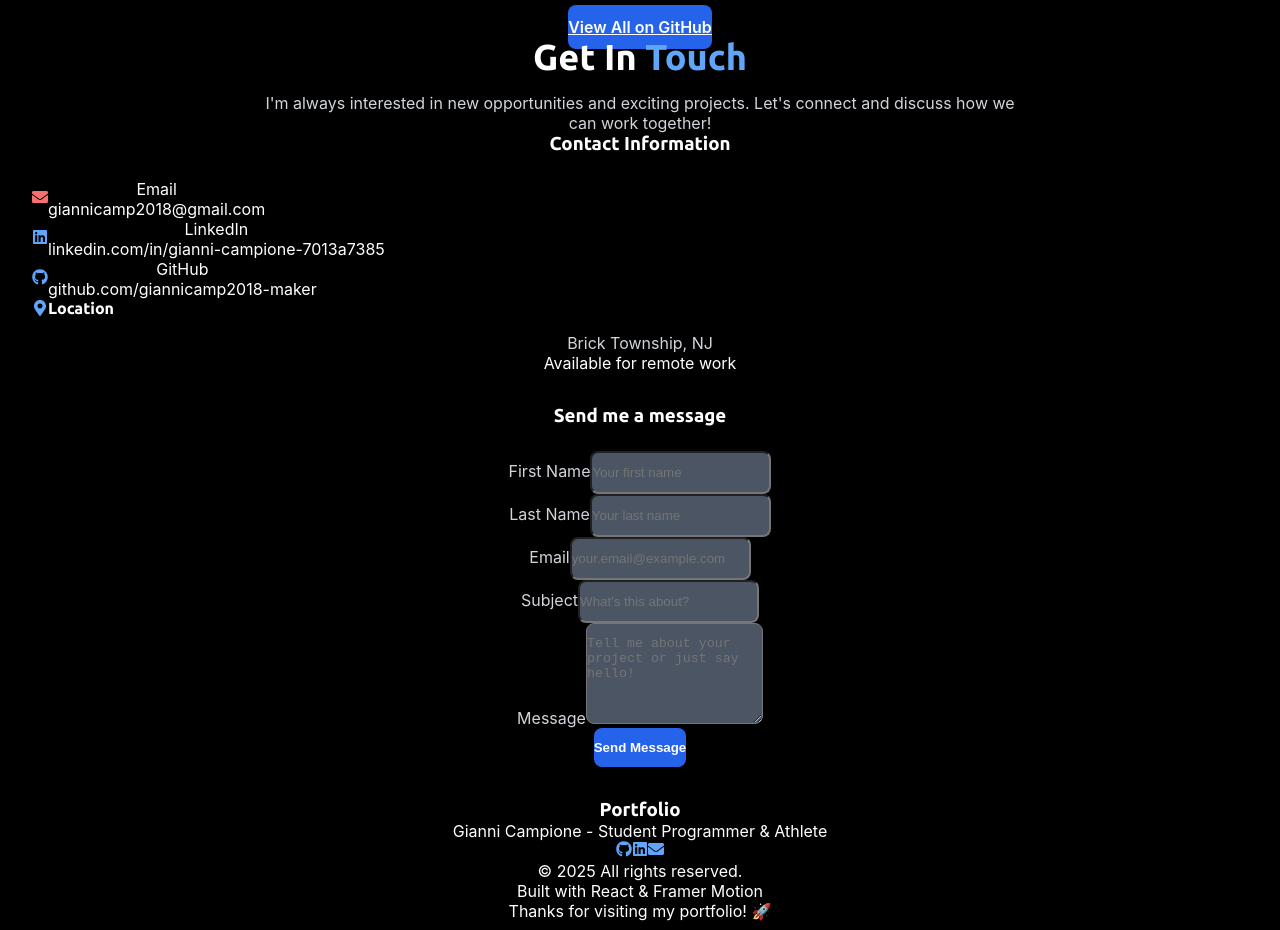
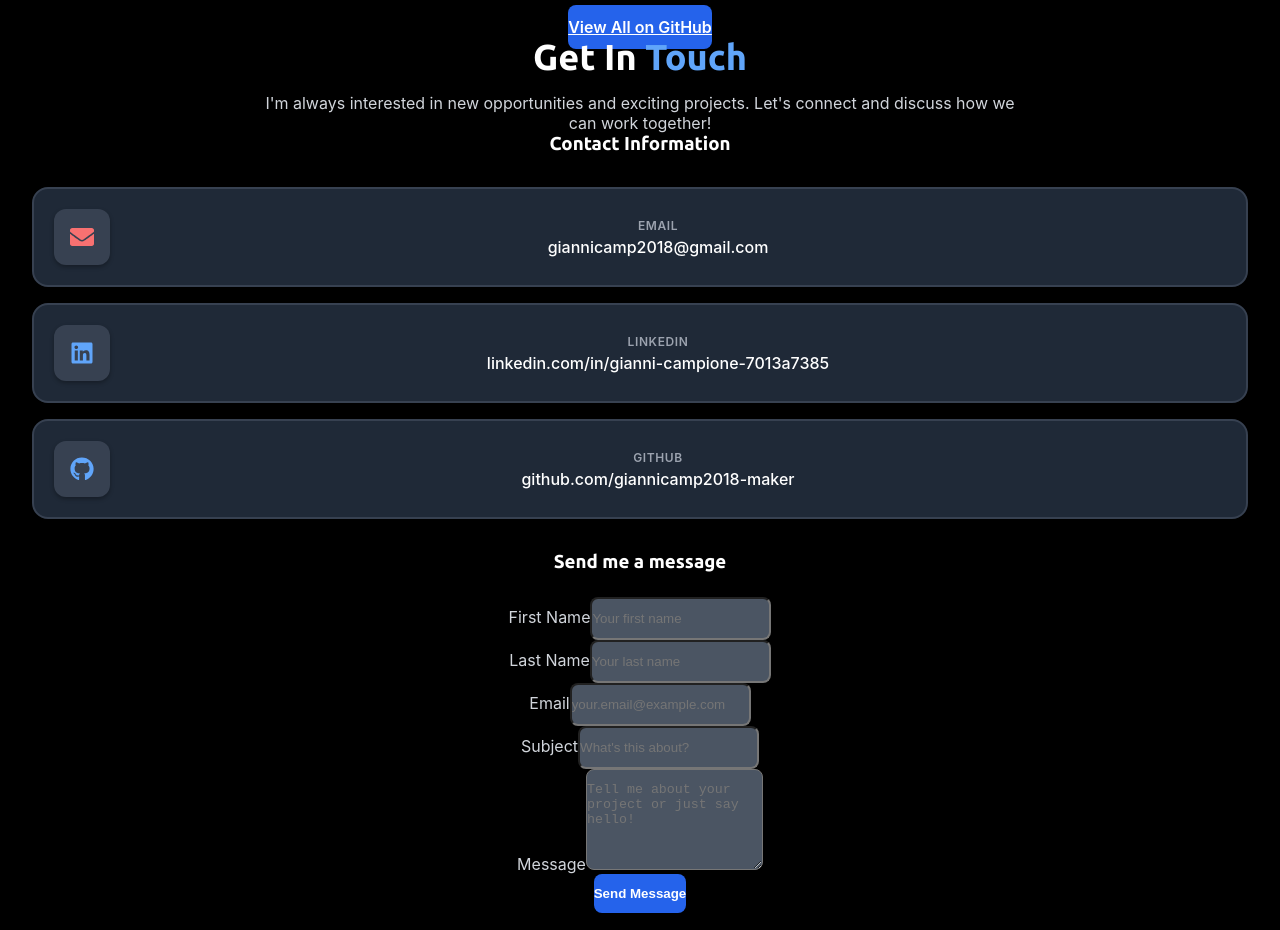
Before and after one commit to giannicamp2018-maker/SDET-Portfolio, a React (Vite) app: page / in a window 1280 px wide. Shown: the part 2640-3570 px from the top of the page. Built offline with nearby package versions, Linux system fonts and the light colour scheme.

Commit message:
Updated Contact Info

```diff
--- a/src/components/Contact.jsx
+++ b/src/components/Contact.jsx
@@ -1,6 +1,6 @@
 import React, { useState, useEffect } from 'react';
 import { motion } from 'framer-motion';
-import { FaEnvelope, FaLinkedin, FaGithub, FaTwitter, FaMapMarkerAlt, FaPhone } from 'react-icons/fa';
+import { FaEnvelope, FaLinkedin, FaGithub } from 'react-icons/fa';
 import emailjs from '@emailjs/browser';
 
 const Contact = () => {
@@ -161,11 +161,11 @@ const Contact = () => {
             whileInView={{ opacity: 1, x: 0 }}
             transition={{ duration: 0.8 }}
             viewport={{ once: true }}
-            className="space-y-8"
+            className="space-y-6"
           >
             <div>
-              <h3 className="text-2xl font-bold text-white mb-6">Contact Information</h3>
-              <div className="space-y-4">
+              <h3 className="text-2xl font-bold text-white mb-8">Contact Information</h3>
+              <div style={{ display: 'flex', flexDirection: 'column', gap: '1rem' }}>
                 {contactInfo.map((contact, index) => (
                   <motion.a
                     key={contact.label}
@@ -178,42 +178,93 @@ const Contact = () => {
                     viewport={{ once: true }}
                     whileHover={{
                       scale: 1.02,
-                      x: 10,
-                      backgroundColor: 'rgba(59, 130, 246, 0.1)'
+                      y: -4
                     }}
-                    className="flex items-center space-x-4 p-4 bg-gray-800/50 backdrop-blur-sm rounded-lg hover:bg-gray-800/70 transition-all duration-300 group"
-                    style={{ textDecoration: 'none', color: 'inherit' }}
+                    className="group"
+                    style={{
+                      textDecoration: 'none',
+                      display: 'block',
+                      width: '100%',
+                      backgroundColor: '#1f2937',
+                      borderRadius: '1rem',
+                      padding: '1.25rem',
+                      border: '2px solid #374151',
+                      boxShadow: '0 4px 6px rgba(0, 0, 0, 0.3)',
+                      cursor: 'pointer',
+                      transition: 'all 0.3s ease'
+                    }}
+                    onMouseEnter={(e) => {
+                      e.currentTarget.style.borderColor = '#60a5fa';
+                      e.currentTarget.style.boxShadow = '0 10px 25px rgba(0, 0, 0, 0.5)';
+                    }}
+                    onMouseLeave={(e) => {
+                      e.currentTarget.style.borderColor = '#374151';
+                      e.currentTarget.style.boxShadow = '0 4px 6px rgba(0, 0, 0, 0.3)';
+                    }}
                   >
-                    <motion.div
-                      whileHover={{ scale: 1.2, rotate: 5 }}
-                      className={`p-3 bg-gray-700 rounded-lg ${contact.color} group-hover:bg-gray-600 transition-all duration-300`}
-                    >
-                      <contact.icon className="w-6 h-6" />
-                    </motion.div>
-                    <div>
-                      <p className="text-gray-400 text-sm">{contact.label}</p>
-                      <p className="text-white font-medium">{contact.value}</p>
+                    <div style={{ display: 'flex', alignItems: 'center', gap: '1rem' }}>
+                      <div
+                        style={{
+                          flexShrink: 0,
+                          width: '56px',
+                          height: '56px',
+                          borderRadius: '0.75rem',
+                          backgroundColor: '#374151',
+                          display: 'flex',
+                          alignItems: 'center',
+                          justifyContent: 'center',
+                          boxShadow: '0 2px 4px rgba(0, 0, 0, 0.3)',
+                          transition: 'transform 0.3s ease'
+                        }}
+                        className="group-hover-icon"
+                      >
+                        <contact.icon
+                          className={contact.color}
+                          style={{ width: '24px', height: '24px' }}
+                        />
+                      </div>
+                      <div style={{ flex: 1, minWidth: 0 }}>
+                        <div style={{
+                          color: '#9ca3af',
+                          fontSize: '0.75rem',
+                          fontWeight: 600,
+                          textTransform: 'uppercase',
+                          letterSpacing: '0.05em',
+                          marginBottom: '0.25rem'
+                        }}>
+                          {contact.label}
+                        </div>
+                        <div style={{
+                          color: '#ffffff',
+                          fontSize: '1rem',
+                          fontWeight: 500,
+                          overflow: 'hidden',
+                          textOverflow: 'ellipsis',
+                          whiteSpace: 'nowrap'
+                        }}
+                        className="group-hover-text"
+                        >
+                          {contact.value}
+                        </div>
+                      </div>
+                      <div
+                        style={{
+                          flexShrink: 0,
+                          color: '#60a5fa',
+                          opacity: 0,
+                          transition: 'opacity 0.3s ease'
+                        }}
+                        className="group-hover-arrow"
+                      >
+                        <svg style={{ width: '20px', height: '20px' }} fill="none" stroke="currentColor" viewBox="0 0 24 24">
+                          <path strokeLinecap="round" strokeLinejoin="round" strokeWidth={2} d="M9 5l7 7-7 7" />
+                        </svg>
+                      </div>
                     </div>
                   </motion.a>
                 ))}
               </div>
             </div>
-
-            {/* Location */}
-            <motion.div
-              initial={{ opacity: 0, y: 20 }}
-              whileInView={{ opacity: 1, y: 0 }}
-              transition={{ duration: 0.8 }}
-              viewport={{ once: true }}
-              className="bg-gray-800/50 backdrop-blur-sm rounded-lg p-6"
-            >
-              <div className="flex items-center space-x-4 mb-4">
-                <FaMapMarkerAlt className="text-blue-400 text-xl" />
-                <h4 className="text-white font-semibold">Location</h4>
-              </div>
-              <p className="text-gray-300">Brick Township, NJ</p>
-              <p className="text-gray-400 text-sm mt-1">Available for remote work</p>
-            </motion.div>
           </motion.div>
 
           {/* Contact Form */}
--- a/src/components/Projects.jsx
+++ b/src/components/Projects.jsx
@@ -107,7 +107,7 @@ const Projects = () => {
             Interested in seeing more of my work?
           </p>
           <motion.a
-            href="https://github.com/gfc6-dotcom"
+            href="https://github.com/giannicamp2018-maker"
             target="_blank"
             rel="noopener noreferrer"
             whileHover={{ scale: 1.05, boxShadow: "0 0 20px rgba(59, 130, 246, 0.5)" }}
--- a/src/index.css
+++ b/src/index.css
@@ -559,3 +559,16 @@ a[href*="linkedin"]:visited,
 a[href*="mailto"]:visited {
   color: #60a5fa !important;
 }
+
+/* Contact card hover effects */
+.group:hover .group-hover-arrow {
+  opacity: 1 !important;
+}
+
+.group:hover .group-hover-text {
+  color: #60a5fa !important;
+}
+
+.group:hover .group-hover-icon {
+  transform: scale(1.1);
+}
```
